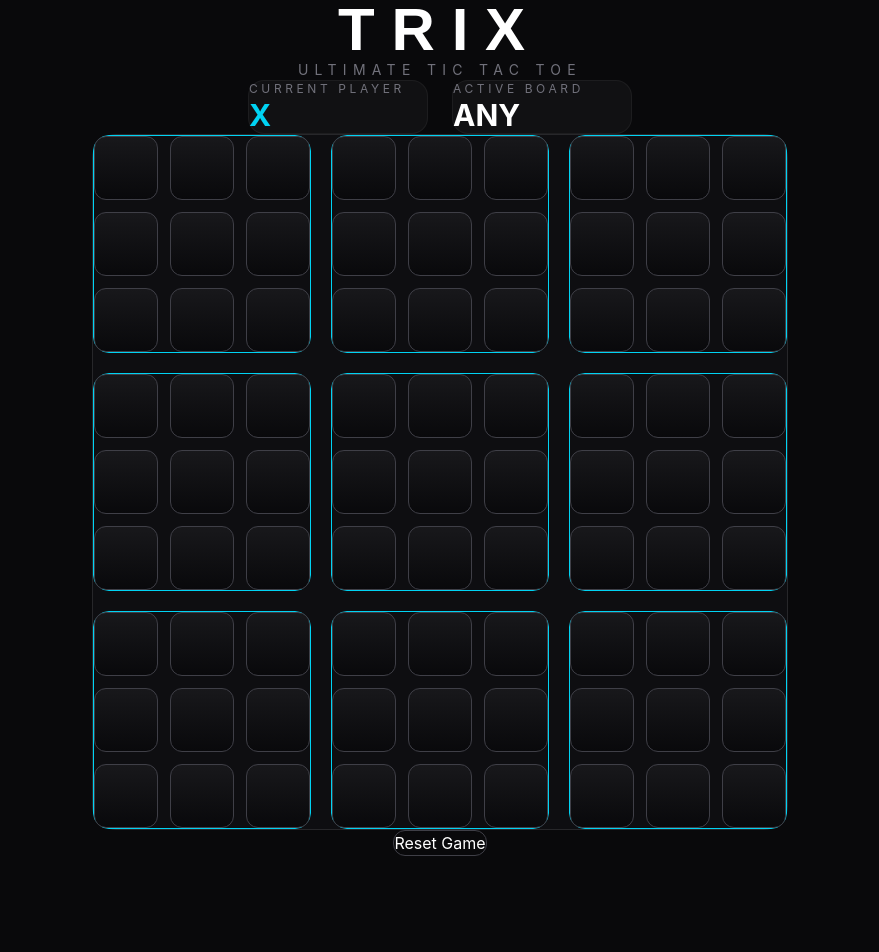
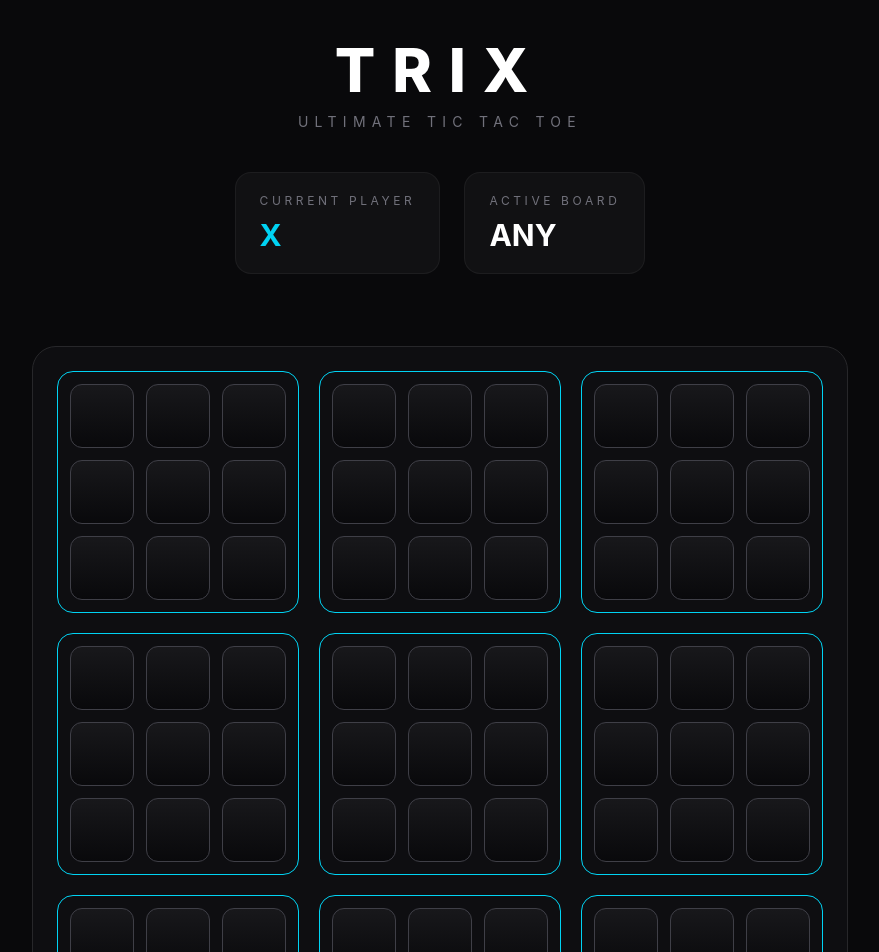
Before and after one commit to 5VikasV/TRIX, a React (Vite) app: page / in a window 1280 px wide. Shown: the top 952 px of the page, without its empty margins (200-1079 px from the left). Before the commit the page ends 856 px from the top, so only its background shows below. Built offline with nearby package versions, Linux system fonts and the light colour scheme.

Commit message:
Complete Ultimate Tic Tac Toe engine

```diff
--- a/src/index.css
+++ b/src/index.css
@@ -1,59 +1,18 @@
 @import "tailwindcss";
-
-@import "@fontsource/inter/400.css";
-@import "@fontsource/inter/500.css";
-@import "@fontsource/inter/600.css";
-@import "@fontsource/inter/700.css";
-
-@import "@fontsource/sora/600.css";
-@import "@fontsource/sora/700.css";
-@import "@fontsource/sora/800.css";
-
-:root{
-  --bg:#09090b;
-  --surface:#111113;
-  --surface-2:#18181b;
-  --border:rgba(255,255,255,.06);
-
-  --text:#fafafa;
-  --muted:#8a8a93;
-
-  --accent:#39BDF8;
-
-  --shadow:
-      0 10px 35px rgba(0,0,0,.45);
-
-  --radius:18px;
-}
-
-*{
-  margin:0;
-  padding:0;
-  box-sizing:border-box;
-}
 
 html,
 body,
-#root{
-  width:100%;
-  height:100%;
+#root {
+  width: 100%;
+  height: 100%;
 }
 
-body{
-  background:var(--bg);
-  color:var(--text);
-  font-family:"Inter",sans-serif;
-  overflow-x:hidden;
+body {
+  margin: 0;
+  background: #09090b;
+  color: white;
+  font-family:
+    Inter,
+    system-ui,
+    sans-serif;
 }
-
-button{
-  font-family:inherit;
-}
-
-h1{
-  font-family:"Sora",sans-serif;
-}
-
-::selection{
-  background:#39BDF840;
-}
```
